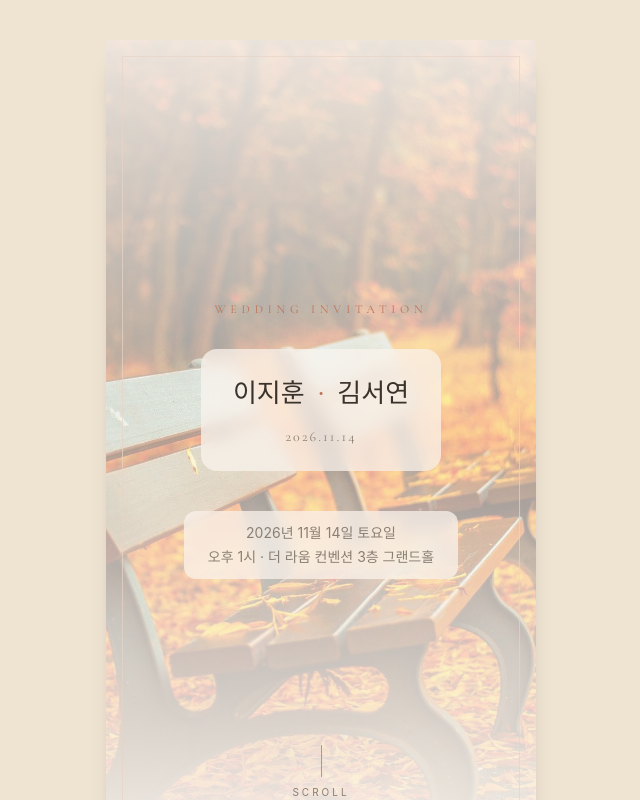
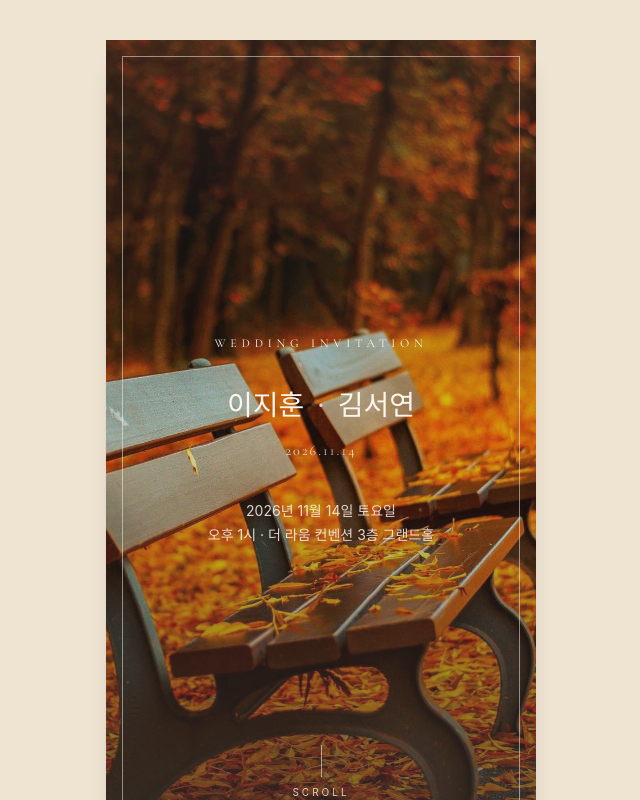
Before and after one commit to hyr0208/wedding-invitation-letter, a React (Vite) app: page / in a window 1280 px wide. Shown: the top 800 px of the page, without its empty margins (319-959 px from the left). Built offline with nearby package versions, Linux system fonts and the light colour scheme; a web font is replaced by a local one.

Commit message:
Simplify cover overlay: remove text card boxes
Text now sits directly on the photo with a dark gradient scrim
instead of translucent cream panels behind each text block.

```diff
--- a/src/components/Cover.tsx
+++ b/src/components/Cover.tsx
@@ -18,24 +18,24 @@ export function Cover({ data }: CoverProps) {
         alt=""
         className="absolute inset-0 h-full w-full object-cover"
       />
-      <div className="absolute inset-0 bg-linear-to-b from-cream/92 via-cream/60 to-cream/95" />
-      <div className="pointer-events-none absolute inset-4 border border-terracotta-soft/70" />
+      <div className="absolute inset-0 bg-linear-to-b from-ink/55 via-ink/20 to-ink/70" />
+      <div className="pointer-events-none absolute inset-4 border border-cream/50" />
 
       <div className="relative flex flex-col items-center">
-        <p className="font-serif-en text-xs tracking-[0.4em] text-terracotta uppercase">
+        <p className="font-serif-en text-xs tracking-[0.4em] text-cream uppercase">
           Wedding Invitation
         </p>
 
-        <div className="mt-8 flex flex-col items-center gap-3 rounded-2xl bg-cream/70 px-8 py-6 backdrop-blur-sm">
-          <h1 className="font-serif-kr text-[26px] leading-relaxed font-medium text-ink">
+        <div className="mt-8 flex flex-col items-center gap-3">
+          <h1 className="font-serif-kr text-[28px] leading-relaxed font-medium text-cream">
             {data.groom.name}
-            <span className="mx-3 text-terracotta">·</span>
+            <span className="mx-3 text-terracotta-soft">·</span>
             {data.bride.name}
           </h1>
-          <p className="font-serif-en text-sm tracking-[0.15em] text-ink-soft">{dateNumeric}</p>
+          <p className="font-serif-en text-sm tracking-[0.15em] text-cream/80">{dateNumeric}</p>
         </div>
 
-        <div className="mt-10 flex flex-col items-center gap-1 rounded-xl bg-cream/70 px-6 py-3 text-sm text-ink-soft backdrop-blur-sm">
+        <div className="mt-10 flex flex-col items-center gap-1 text-sm text-cream/85">
           <p>{data.weddingDateLabel}</p>
           <p>
             {data.weddingTimeLabel} · {data.venueName} {data.venueHall}
@@ -43,8 +43,8 @@ export function Cover({ data }: CoverProps) {
         </div>
       </div>
 
-      <div className="absolute bottom-10 flex flex-col items-center gap-2 text-ink-soft">
-        <span className="h-8 w-px animate-pulse bg-ink-soft" />
+      <div className="absolute bottom-10 flex flex-col items-center gap-2 text-cream/80">
+        <span className="h-8 w-px animate-pulse bg-cream/80" />
         <span className="text-[10px] tracking-[0.3em] uppercase">Scroll</span>
       </div>
     </section>
```
